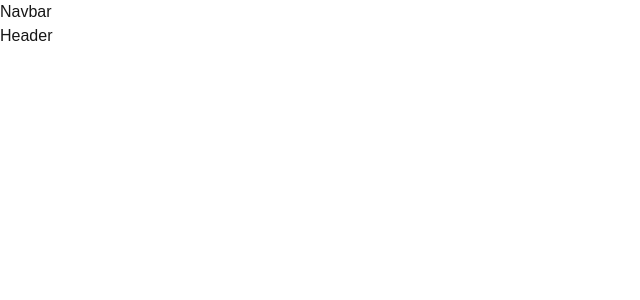
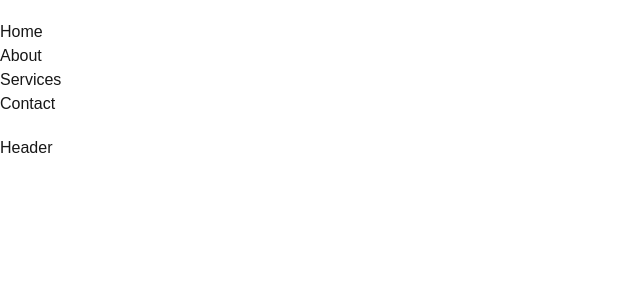
Before and after one commit to zaidrauf17/setup, a Next.js app: page / in a window 1280 px wide. Shown: the top 300 px of the page, without its empty margins (0-640 px from the left). Built offline with nearby package versions, Linux system fonts and the light colour scheme.

Commit message:
Update Navbar.tsx
changes in nav

```diff
--- a/app/components/Navbar.tsx
+++ b/app/components/Navbar.tsx
@@ -1,9 +1,18 @@
 import React from 'react'
 
-const Navbar = () => {
+const Header = () => {
   return (
-    <div>Navbar</div>
+    <div className="flex items-center justify-between py-5">
+      <nav className='flex items-center'>
+        <ul>
+          <li>Home</li>
+          <li>About</li>
+          <li>Services</li>
+          <li>Contact</li>
+        </ul>
+      </nav>
+    </div>
   )
 }
 
-export default Navbar
+export default Header
```
